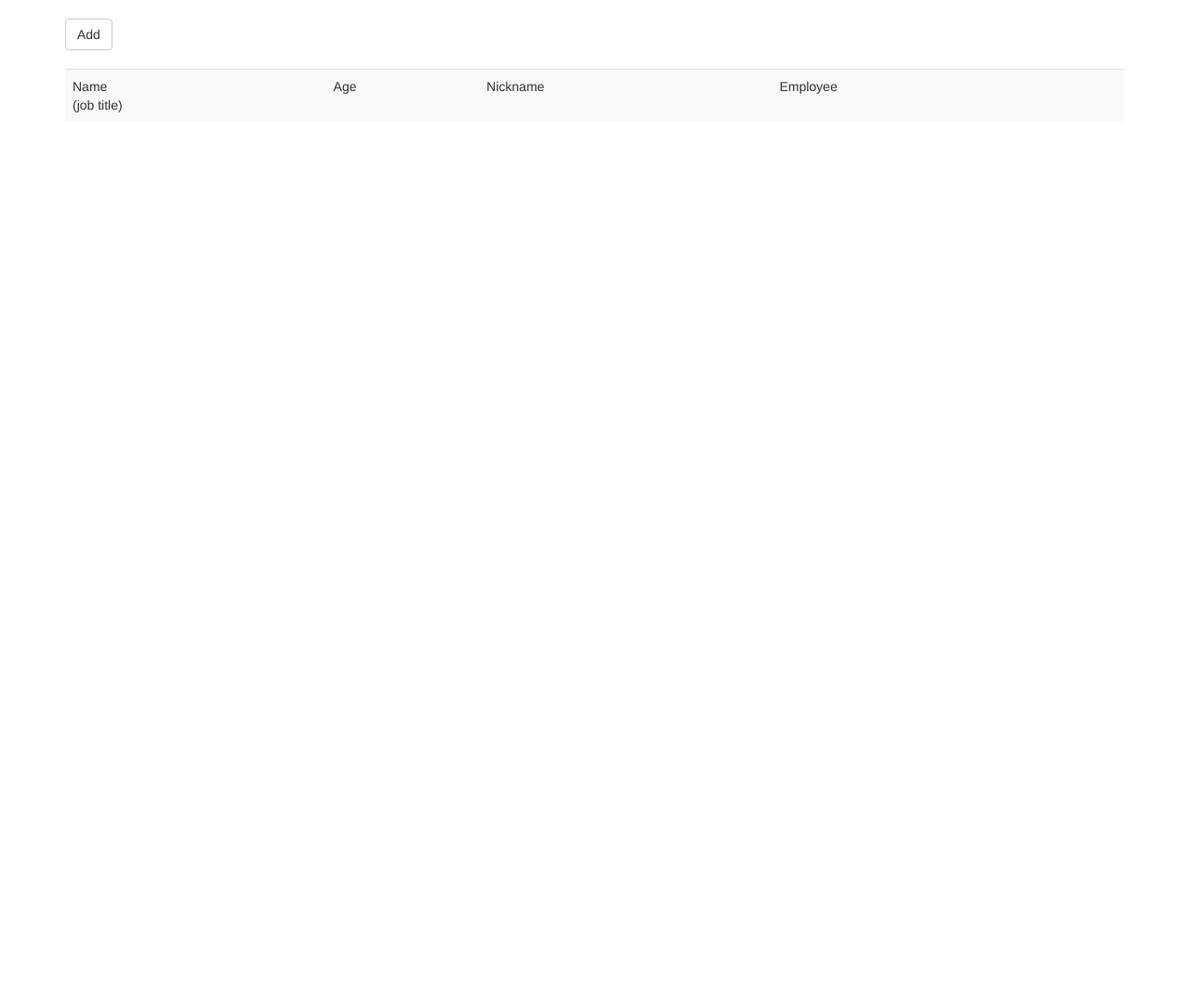
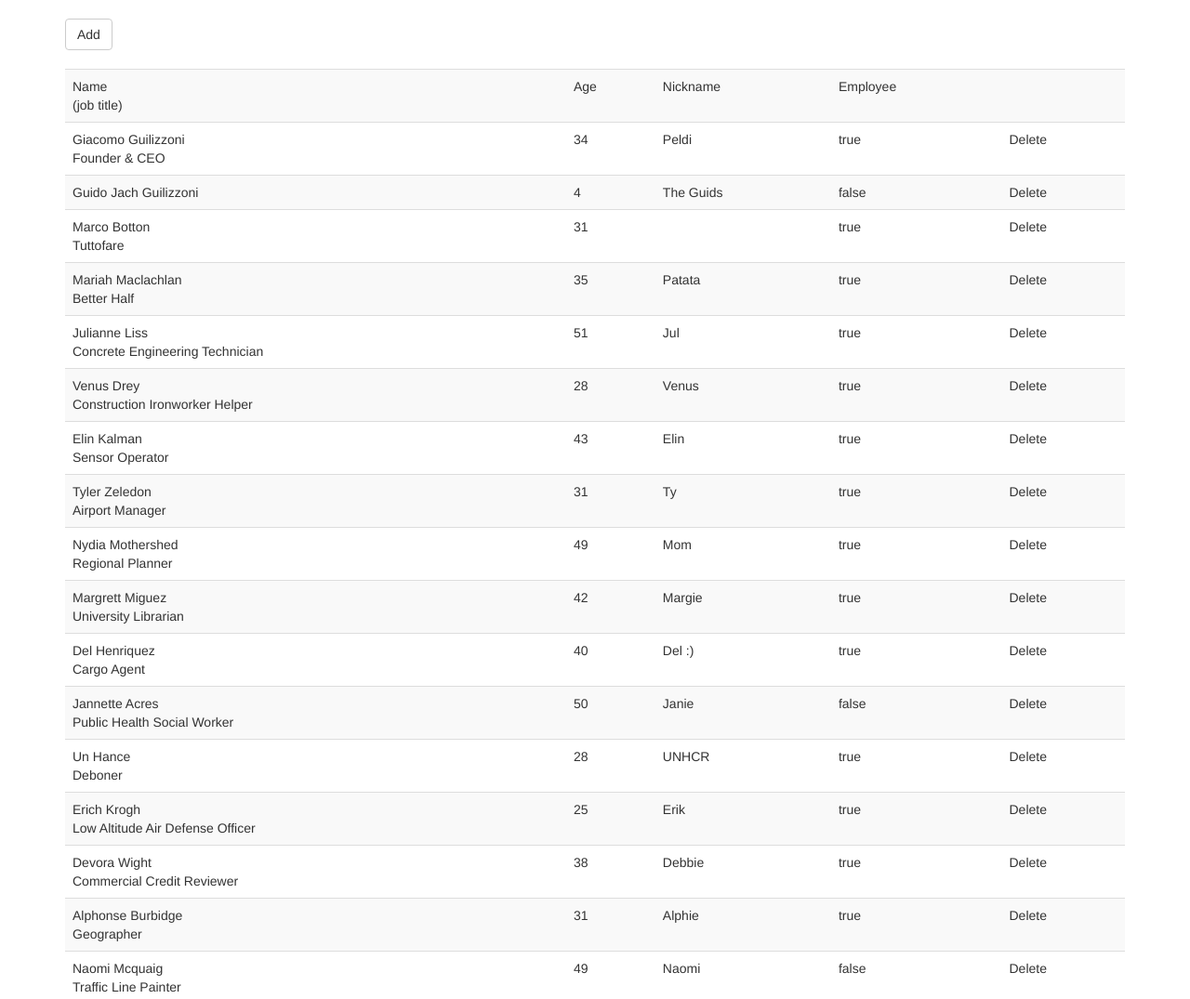
Before and after one commit to jagaa1103/demoPerson, a plain HTML site: page index.html in a window 1280 px wide. Shown: the top 1075 px of the page at 93% size. Before the commit the page ends 800 px from the top, so only its background shows below. Drawn offline with Linux system fonts and the light colour scheme.

Commit message:
added dump textarea and show list of persons

```diff
--- a/index.html
+++ b/index.html
@@ -25,17 +25,20 @@
 			</tr>
 			<tr ng-repeat="person in persons">
 				<td>
-					<div>Name</div>
-					<div>(job title)</div>
+					<div>{{person.name}}</div>
+					<div>{{person.job}}</div>
 				</td>
-				<td>Age</td>
-				<td>Nickname</td>
-				<td>Employee</td>
-				<td></td>
+				<td>{{person.age}}</td>
+				<td>{{person.nick}}</td>
+				<td>{{person.employee}}</td>
+				<td>Delete</td>
 			</tr>
 		</table>
 	</div>
 
+	<div>
+		<textarea class="form-control" rows="10">{{dump}}</textarea>
+	</div>
 
 	<script src="js/app.js"></script>
 </body>
--- a/js/app.js
+++ b/js/app.js
@@ -1,12 +1,18 @@
 var demo = angular.module('demo', []);
 
 demo.controller('mainCtrl', function($scope, $http){
+
 	init();
 	function init(){
 		$http.get('persons.json').success(function(res){
 			console.log(res);
+			$scope.persons = res;
 		}).error(function(err){
 			alert(err);
 		})
 	}
+
+	$scope.$watch('persons', function(){
+		$scope.dump = JSON.stringify($scope.persons);
+	})
 });
```
